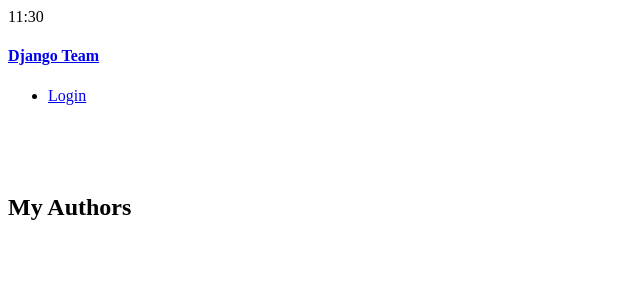
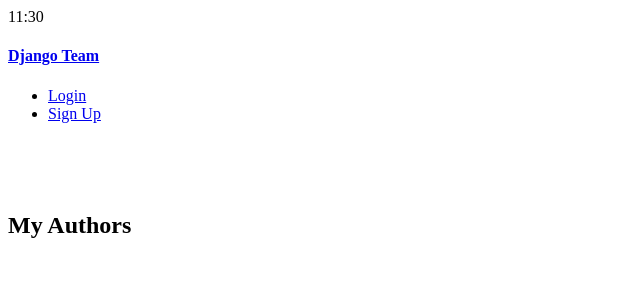
Before and after one commit to bmalvo/Django_SDA, a Django app: page /books/author-list in a window 1280 px wide. Shown: the top 300 px of the page, without its empty margins (0-640 px from the left). Run offline with Django 4.2, Linux system fonts and the light colour scheme; data that the repository does not hold is empty.

Commit message:
add sign_up button

```diff
--- a/templates/base.html
+++ b/templates/base.html
@@ -19,13 +19,14 @@
         <h4><a href="/">Django Team</a></h4>
     </div>
     <ul class="nav-links">
-
         {% if not user.is_authenticated %}
             <li>
                 <a href="/users/login/">Login</a>
             </li>
+        <li>
+                <a href="/users/sign-up/">Sign Up</a>
+            </li>
         {% else %}
-
             <li>
                 <a href="/users/logout">Logout</a>
             </li>
```
